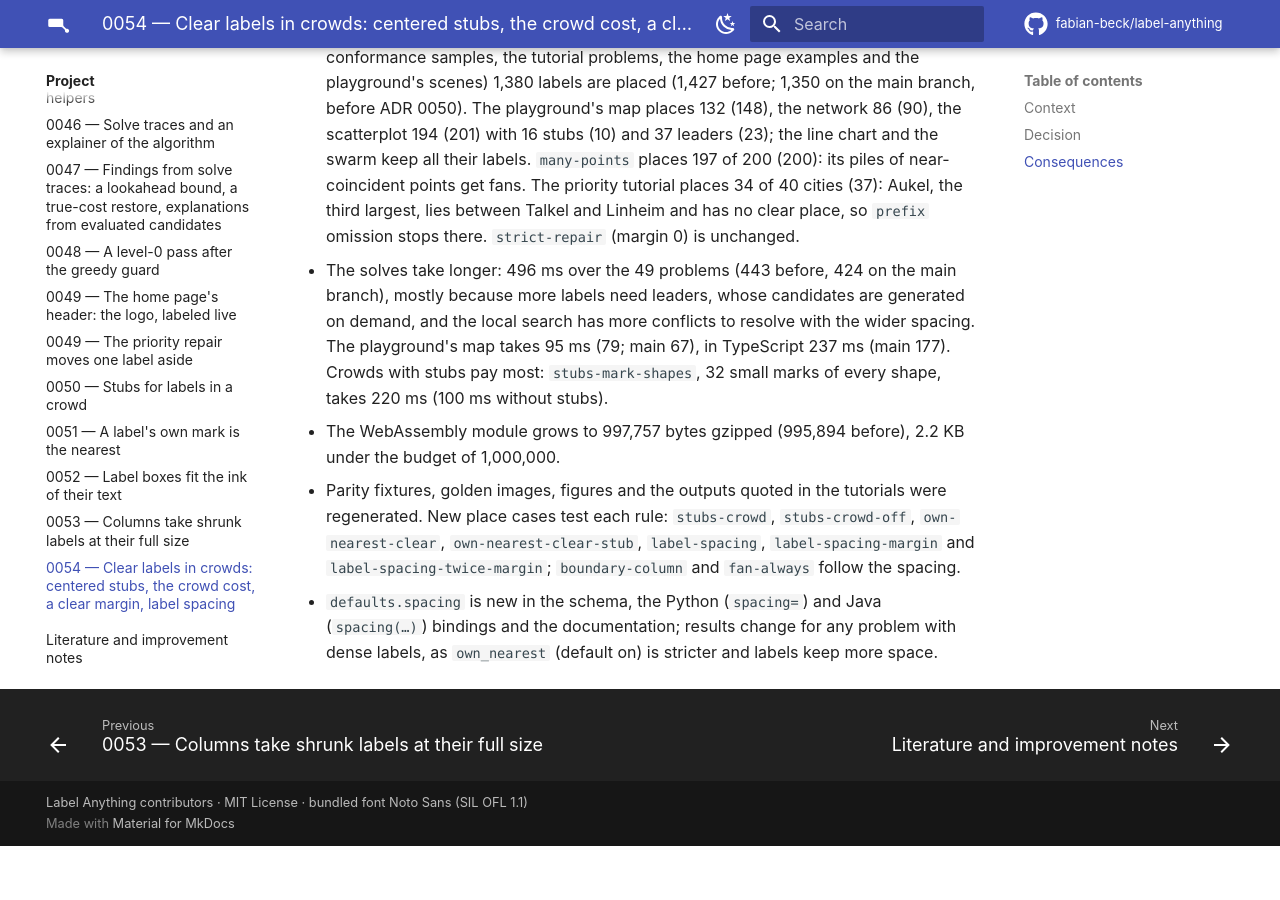
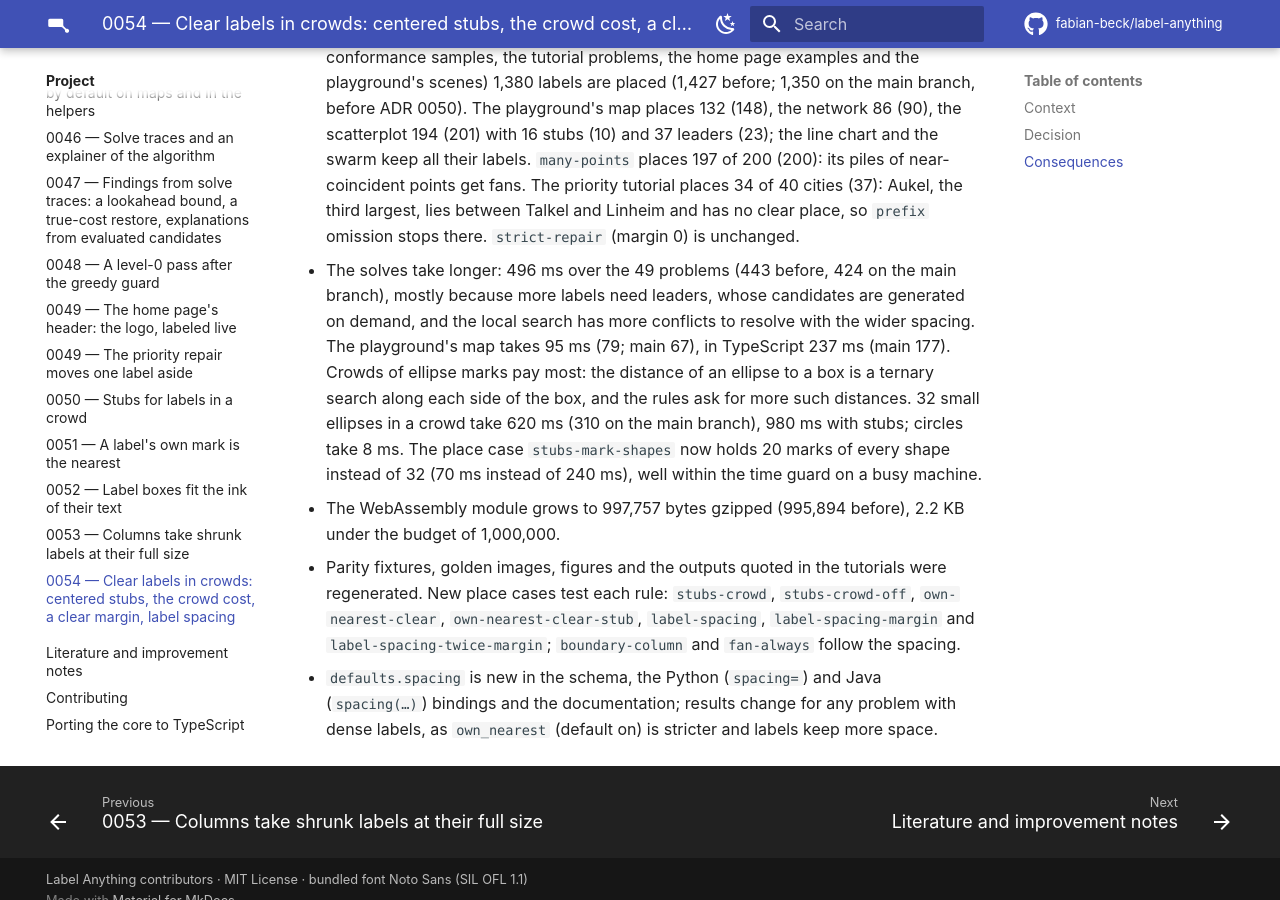
Before and after one commit to fabian-beck/label-anything, an MkDocs documentation site: the page built from docs/adr/0054-clear-labels-in-crowds.md, in a window 1280 px wide and 900 px high, scrolled down 2137 px. Built offline with MkDocs 1.6.1 and Material for MkDocs 9.7.7, drawn with Linux system fonts in a browser that asks for light colours; comment, search, counter and statistics services are not loaded; before the commit the page ends 2983 px from its top, so only the background shows below that.

Commit message:
conformance: a smaller crowd for stubs-mark-shapes
The case's 32 marks of every shape took 240 ms in Rust and 400 ms in
TypeScript, close to the wall-clock guard of the local search (3 x the
budget: 300 and 750 ms), so a busy machine could make two runs differ.
Its eight ellipses cost most: an ellipse's distance to a box is a ternary
search per side, and the rules of ADR 0054 ask for more such distances.
The innermost 20 points of the same spiral take 70 ms (TypeScript 150 to
280 ms) and give three stubs instead of one.

ADR 0054 records the cost of ellipse marks.

Co-Authored-By: Claude Opus 5.5 <noreply@anthropic.com>
Claude-Session: https://claude.ai/code/session_017eLuKrjLukvsWitcbeQUA1

```diff
--- a/docs/adr/0054-clear-labels-in-crowds.md
+++ b/docs/adr/0054-clear-labels-in-crowds.md
@@ -71,9 +71,12 @@ whose they were, and the labels stood close together:
 * The solves take longer: 496 ms over the 49 problems (443 before, 424 on the main
   branch), mostly because more labels need leaders, whose candidates are generated on
   demand, and the local search has more conflicts to resolve with the wider spacing. The
-  playground's map takes 95 ms (79; main 67), in TypeScript 237 ms (main 177). Crowds with
-  stubs pay most: `stubs-mark-shapes`, 32 small marks of every shape, takes 220 ms
-  (100 ms without stubs).
+  playground's map takes 95 ms (79; main 67), in TypeScript 237 ms (main 177). Crowds of
+  ellipse marks pay most: the distance of an ellipse to a box is a ternary search along
+  each side of the box, and the rules ask for more such distances. 32 small ellipses in a
+  crowd take 620 ms (310 on the main branch), 980 ms with stubs; circles take 8 ms. The
+  place case `stubs-mark-shapes` now holds 20 marks of every shape instead of 32 (70 ms
+  instead of 240 ms), well within the time guard on a busy machine.
 * The WebAssembly module grows to 997,757 bytes gzipped (995,894 before), 2.2 KB under the
   budget of 1,000,000.
 * Parity fixtures, golden images, figures and the outputs quoted in the tutorials were
```
Also changed, not shown: 3 other files.
